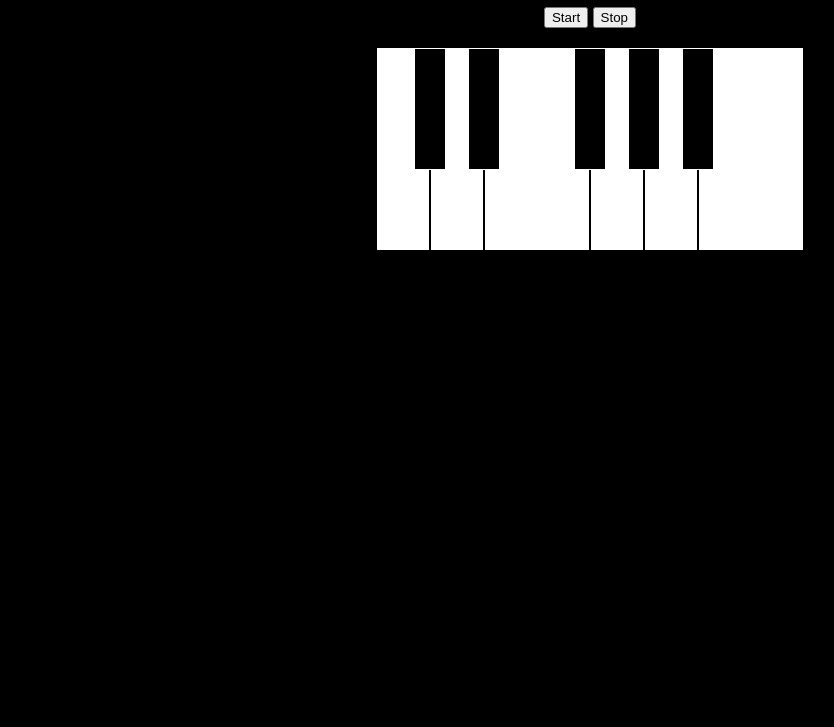
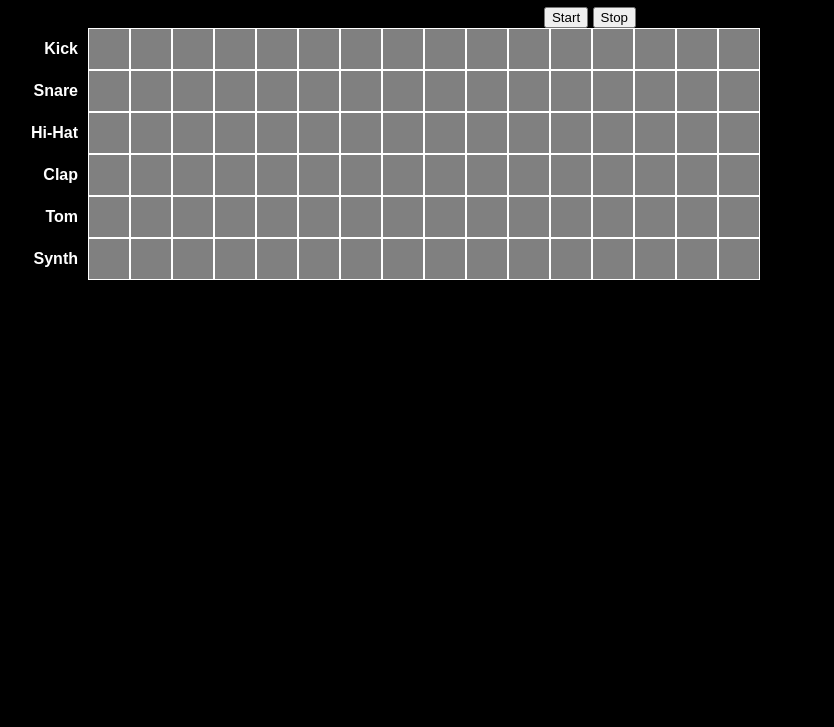
Before and after one commit to itsumray/Music-maker, a plain HTML site: page index.html in a window 1280 px wide. Shown: the part 73-800 px from the top of the page, without its empty margins (50-884 px from the left). Drawn offline with nearby package versions, Linux system fonts and the light colour scheme; no server answers.

Commit message:
Update index.html

```diff
--- a/index.html
+++ b/index.html
@@ -3,7 +3,7 @@
 <head>
     <meta charset="UTF-8">
     <meta name="viewport" content="width=device-width, initial-scale=1.0">
-    <title>Interactive Piano</title>
+    <title>Music Sequencer</title>
     <script src="https://cdnjs.cloudflare.com/ajax/libs/tone/14.8.49/Tone.min.js"></script>
     <style>
         body {
@@ -12,68 +12,101 @@
             background: black;
             color: white;
         }
-        .piano {
-            display: flex;
+        .grid {
+            display: grid;
+            grid-template-columns: repeat(16, 40px);
+            gap: 5px;
             justify-content: center;
             margin-top: 20px;
         }
-        .key {
-            width: 50px;
-            height: 200px;
+        .cell {
+            width: 40px;
+            height: 40px;
+            background: gray;
             border: 1px solid white;
             cursor: pointer;
-            display: inline-block;
-            user-select: none;
-        }
-        .white {
-            background: white;
-            color: black;
-        }
-        .black {
-            background: black;
-            height: 120px;
-            width: 30px;
-            margin-left: -15px;
-            margin-right: -15px;
-            z-index: 2;
-            position: relative;
         }
         .active {
-            background: cyan !important;
+            background: cyan;
+        }
+        .row-label {
+            display: flex;
+            align-items: center;
+            justify-content: right;
+            width: 120px;
+            padding-right: 10px;
+            font-weight: bold;
+        }
+        .row {
+            display: flex;
+            align-items: center;
         }
     </style>
 </head>
 <body>
-    <h1>Interactive Piano</h1>
+    <h1>Music Sequencer</h1>
     <button onclick="startSequence()">Start</button>
     <button onclick="stopSequence()">Stop</button>
-    <div class="piano" id="piano"></div>
+    <div id="sequencer"></div>
 
     <script>
-        const piano = document.getElementById("piano");
-        const notes = [
-            { note: "C4", type: "white" }, { note: "C#4", type: "black" },
-            { note: "D4", type: "white" }, { note: "D#4", type: "black" },
-            { note: "E4", type: "white" },
-            { note: "F4", type: "white" }, { note: "F#4", type: "black" },
-            { note: "G4", type: "white" }, { note: "G#4", type: "black" },
-            { note: "A4", type: "white" }, { note: "A#4", type: "black" },
-            { note: "B4", type: "white" }, { note: "C5", type: "white" }
+        const sequencer = document.getElementById("sequencer");
+        const rows = [
+            { name: "Kick", sound: new Tone.Player("https://tonejs.github.io/audio/drum-samples/CR78/kick.mp3").toDestination() },
+            { name: "Snare", sound: new Tone.Player("https://tonejs.github.io/audio/drum-samples/CR78/snare.mp3").toDestination() },
+            { name: "Hi-Hat", sound: new Tone.Player("https://tonejs.github.io/audio/drum-samples/CR78/hihat.mp3").toDestination() },
+            { name: "Clap", sound: new Tone.Player("https://tonejs.github.io/audio/drum-samples/CR78/clap.mp3").toDestination() },
+            { name: "Tom", sound: new Tone.Player("https://tonejs.github.io/audio/drum-samples/CR78/tom.mp3").toDestination() },
+            { name: "Synth", sound: new Tone.Synth().toDestination() }
         ];
 
-        const synth = new Tone.Synth().toDestination();
+        const cols = 16;
+        const cells = [];
+        let loop;
 
-        notes.forEach((key, index) => {
-            let keyElement = document.createElement("div");
-            keyElement.classList.add("key", key.type);
-            keyElement.dataset.note = key.note;
-            keyElement.onclick = () => {
-                synth.triggerAttackRelease(key.note, "8n");
-                keyElement.classList.add("active");
-                setTimeout(() => keyElement.classList.remove("active"), 200);
-            };
-            piano.appendChild(keyElement);
+        rows.forEach((row, rowIndex) => {
+            let rowDiv = document.createElement("div");
+            rowDiv.classList.add("row");
+
+            let label = document.createElement("div");
+            label.classList.add("row-label");
+            label.innerText = row.name;
+            rowDiv.appendChild(label);
+
+            for (let j = 0; j < cols; j++) {
+                let cell = document.createElement("div");
+                cell.classList.add("cell");
+                cell.dataset.row = rowIndex;
+                cell.dataset.col = j;
+                cell.onclick = () => cell.classList.toggle("active");
+                rowDiv.appendChild(cell);
+                cells.push(cell);
+            }
+            sequencer.appendChild(rowDiv);
         });
+
+        function startSequence() {
+            let index = 0;
+            loop = new Tone.Loop(time => {
+                rows.forEach((row, rowIndex) => {
+                    let cell = cells[rowIndex * cols + index];
+                    if (cell.classList.contains("active")) {
+                        if (row.sound instanceof Tone.Player) {
+                            row.sound.start(time);
+                        } else {
+                            row.sound.triggerAttackRelease("C4", "8n", time);
+                        }
+                    }
+                });
+                index = (index + 1) % cols;
+            }, "8n").start(0);
+            Tone.Transport.start();
+        }
+
+        function stopSequence() {
+            Tone.Transport.stop();
+            loop.cancel();
+        }
     </script>
 </body>
 </html>
```
